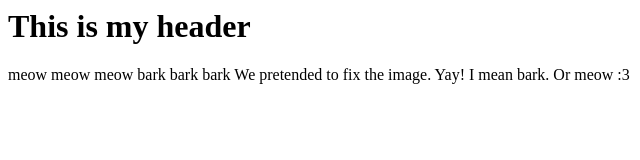
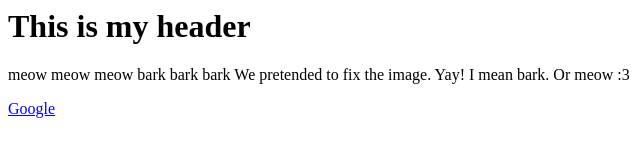
Before and after one commit to YUsnguyen/branch-local-remote, a plain HTML site: page index.html in a window 1280 px wide. Shown: the full height of the page, 0-640 px from the left. Drawn offline with Linux system fonts and the light colour scheme.

Commit message:
Fixes link, closes #3

```diff
--- a/index.html
+++ b/index.html
@@ -2,3 +2,5 @@
 meow meow meow
 bark bark bark
 We pretended to fix the image. Yay! I mean bark. Or meow :3
+
+<p><a href="https://google.com">Google</a></p>
```
